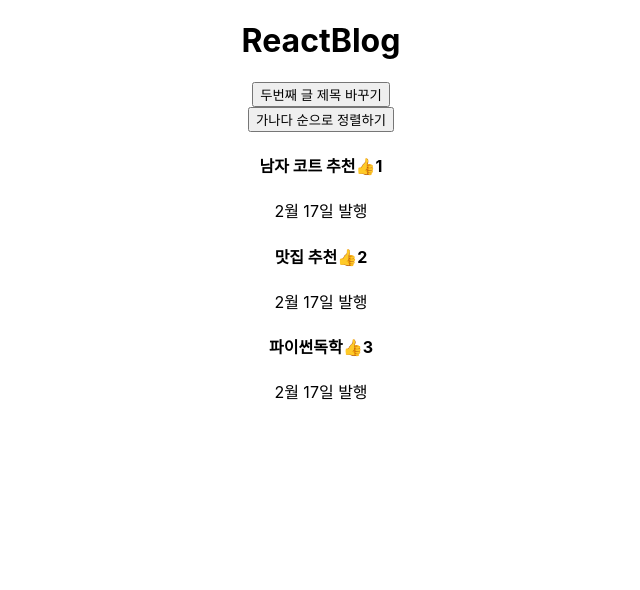
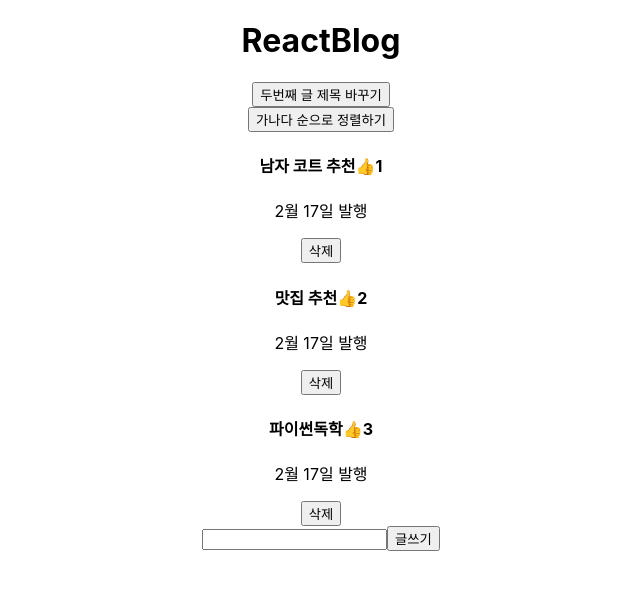
Before and after one commit to hellojoyworldz/webs, a React (Create React App) app: page / in a window 1280 px wide. Shown: the top 590 px of the page, without its empty margins (319-959 px from the left). Built offline with nearby package versions, Linux system fonts and the light colour scheme.

Commit message:
22.12.09 16:37

```diff
--- a/src/App.js
+++ b/src/App.js
@@ -7,30 +7,35 @@ function App() {
   let post = "강남 우동 맛집";
   let cname = "black-nav";
 
-  let [글제목, 글제목변경] = useState(['남자 코트 추천','맛집 추천','파이썬독학']);
-  let [따봉,따봉변경]= useState([1,2,3]);
+  let [글제목, 글제목변경] = useState([
+    "남자 코트 추천",
+    "맛집 추천",
+    "파이썬독학",
+  ]);
+  let [따봉, 따봉변경] = useState([1, 2, 3]);
 
   let [modal, setModal] = useState(false);
 
-  function 함수(i){
+  let [index, setIndex] = useState(0);
+
+  let [입력값, 입력값변경] = useState("");
+
+  function 함수(i) {
     let copy = [...따봉];
     copy[i]++;
     따봉변경(copy);
   }
 
-  function changeTit(){
+  function changeTit() {
     let copy = [...글제목]; // copy 문법
-    copy[1] = '하노이 맛집 추천';
+    copy[1] = "하노이 맛집 추천";
     글제목변경(copy);
   }
 
-  function sortDesc(){
+  function sortDesc() {
     let copy = [...글제목];
     글제목변경(copy.sort());
   }
-
-  let [index,setIndex] = useState(0);
-
 
 
   return (
@@ -39,41 +44,71 @@ function App() {
         <h1>ReactBlog</h1>
       </header>
 
-      <button type="button" onClick={changeTit}>두번째 글 제목 바꾸기</button><br/>
-      <button type="button" onClick={sortDesc}>가나다 순으로 정렬하기</button>
+      <button type="button" onClick={changeTit}>
+        두번째 글 제목 바꾸기
+      </button>
+      <br />
+      <button type="button" onClick={sortDesc}>
+        가나다 순으로 정렬하기
+      </button>
 
-      {
-        글제목.map(function(tit,i){
+      {글제목.map(function (tit, i) {
         return (
           <div className="list" key={i}>
-              <h4 onClick={()=>{setModal(!modal);setIndex(i)}} >
+            <h4
+              onClick={() => {
+                setModal(!modal);
+                setIndex(i);
+              }}>
               {tit}
-                <span onClick={()=>{함수(i)}}>👍{따봉[i]}</span>
+              <span
+                onClick={(e) => {
+                  e.stopPropagation();
+                  함수(i);
+                }}>
+                👍{따봉[i]}
+              </span>
             </h4>
             <p>2월 17일 발행</p>
+            <button type="button" onClick={()=>{
+              let copy = [...글제목];
+              copy.splice(i,1);
+              글제목변경(copy);
+            }}>삭제</button>
           </div>
-          )
-        })
-      }
+        );
+      })}
 
+      <input
+        type="text"
+        onChange={(e) => {
+          e.stopPropagation();
+          입력값변경(e.target.value); // 할짝 늦음
+          //console.log(입력값); //먼저출력됩
+        }}>
+      </input>
+      <button type="submit" onClick={()=>{
+        let copy = [...글제목];
+        copy.unshift(입력값);
+        글제목변경(copy);
+      }}>글쓰기</button>
 
-      {
-        modal == true ? <Modal 글제목={글제목} changeTit={changeTit} index={index}/> : null
-      }
-
+      {modal == true ? (
+        <Modal 글제목={글제목} changeTit={changeTit} index={index} />
+      ) : null}
     </div>
   );
 }
 
-function Modal(props){
-  return(
+function Modal(props) {
+  return (
     <div className="modal">
       <h4>{props.글제목[props.index]}</h4>
       <p>날짜</p>
       <p>상세내용</p>
       <button onClick={props.changeTit}>글수정</button>
     </div>
-  )
+  );
 }
 
 export default App;
--- a/src/App3.js
+++ b/src/App3.js
@@ -78,6 +78,7 @@ function App() {
 
       {
         /* {} 안에는 if,for문 못씀 */
+        /* 내가 한 것 !: set,get 함수 이용해서 제목 바꿔보기 */
         modal == true ? <Modal 글제목={글제목} changeTit={changeTit} getIndex={getIndex}/> : null
       }
 
```
Lines whose indentation alone changed are shown as unchanged.
